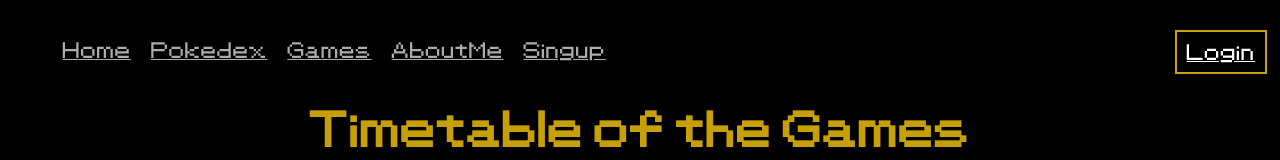
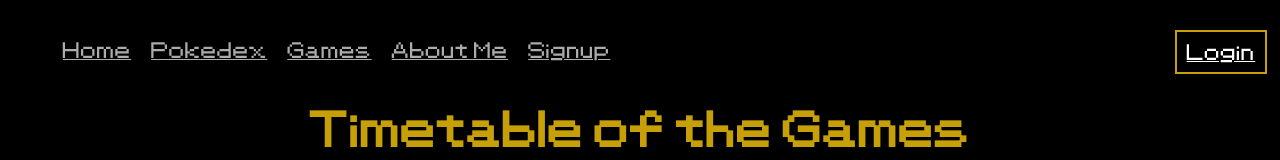
Before and after one commit to JoaoCruz20/Retro-Pkm, a React (Create React App) app: page /games in a window 1280 px wide. Shown: the top 160 px of the page. Built offline with nearby package versions, Linux system fonts and the light colour scheme.

Commit message:
Navbar changes

```diff
--- a/src/components/Navbar.js
+++ b/src/components/Navbar.js
@@ -18,6 +18,9 @@
     border: 2px solid #c7a008ff;
     float:right;
 }
+li:hover {
+    background-color: white;
+}
 a {
      color: #acacacff;
      padding: 10px 10px 10px 10px;
@@ -33,12 +36,13 @@
             <li><Link to="/Retro-Pkm">Home</Link></li>
             <li><Link to="/pokedex">Pokedex</Link></li>
             <li><Link to="/games">Games</Link></li>
-            <li><Link to="/about-me">AboutMe</Link></li>
-            <li><Link to="/signup">Singup</Link></li>
+            <li><Link to="/about-me">About Me</Link></li>
+            <li><Link to="/signup">Signup</Link></li>
             {props.isLogin ? "" :
             <li><Link style={{color: "white"}} to="/login">Login</Link></li>
             }
         </Container>
+
     );
   }
 
```
